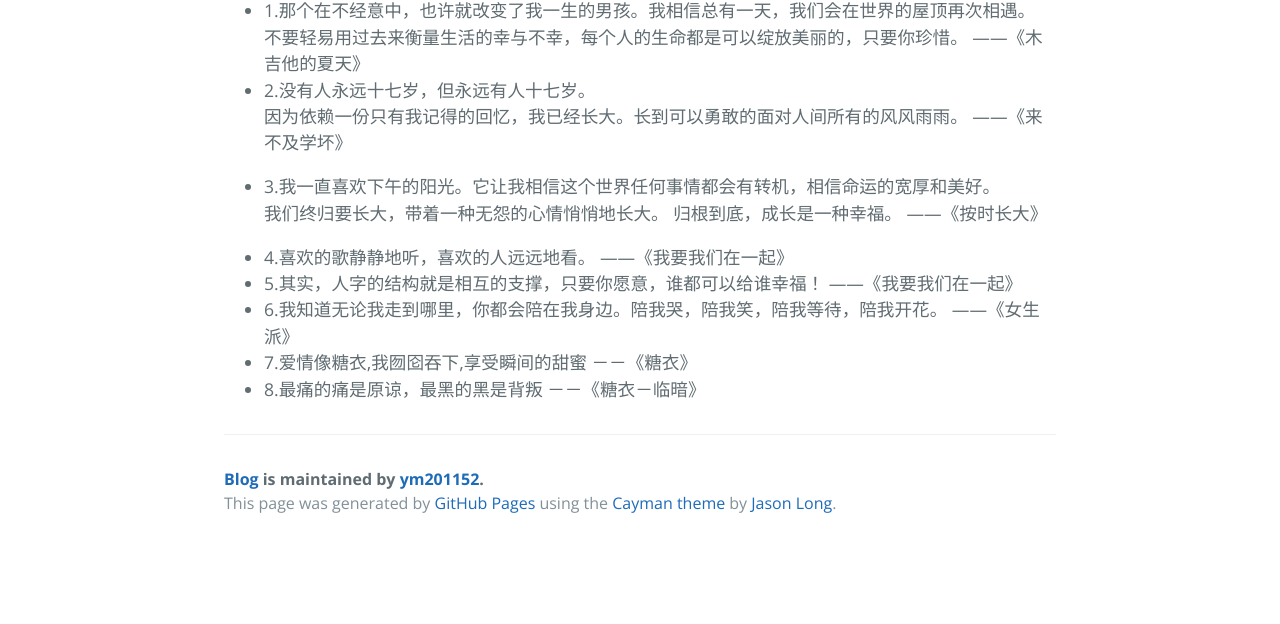
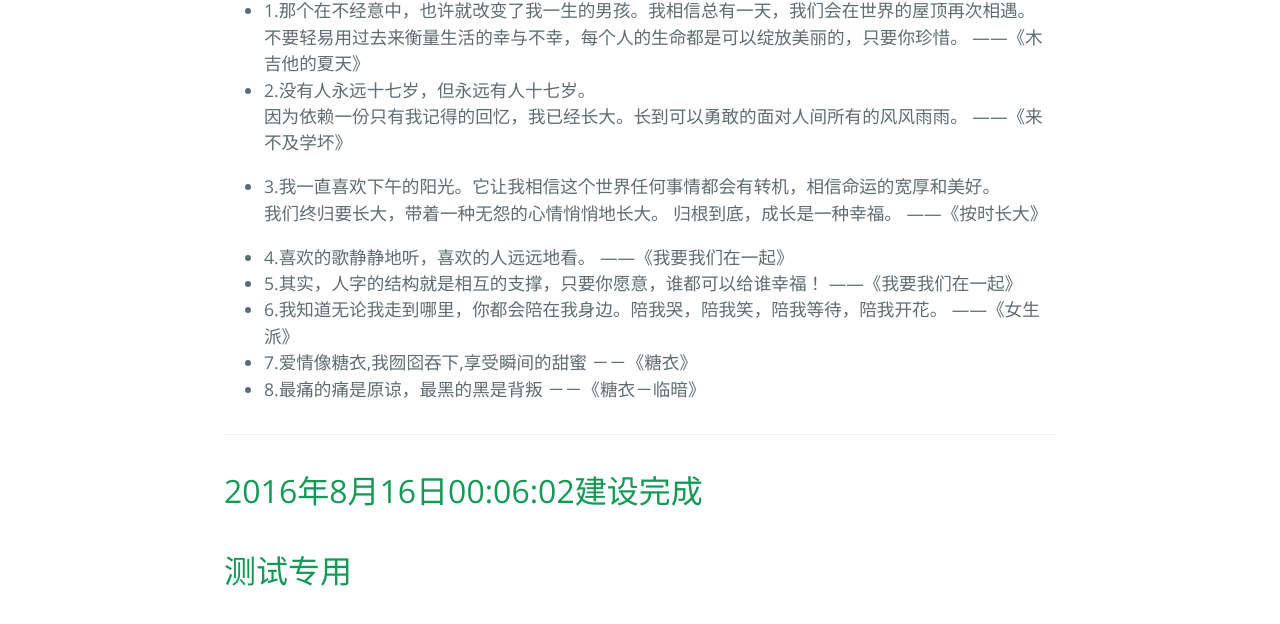
Before and after one commit to ym201152/blog, a plain HTML site: page index.html in a window 1280 px wide. Shown: the part 420-1044 px from the top of the page. Before the commit the page ends 967 px from the top, so only its background shows below. Drawn offline with nearby package versions, Linux system fonts and the light colour scheme.

Commit message:
测试
测试

```diff
--- a/index.html
+++ b/index.html
@@ -41,9 +41,8 @@
 </ul>
 
       <footer class="site-footer">
-        <span class="site-footer-owner"><a href="https://github.com/ym201152/blog">Blog</a> is maintained by <a href="https://github.com/ym201152">ym201152</a>.</span>
-
-        <span class="site-footer-credits">This page was generated by <a href="https://pages.github.com">GitHub Pages</a> using the <a href="https://github.com/jasonlong/cayman-theme">Cayman theme</a> by <a href="https://twitter.com/jasonlong">Jason Long</a>.</span>
+        <h1>2016年8月16日00:06:02建设完成</h1>
+        <h1>测试专用</h1>
       </footer>
 
     </section>
```
